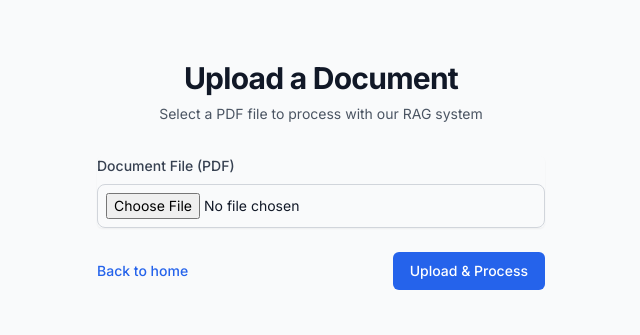
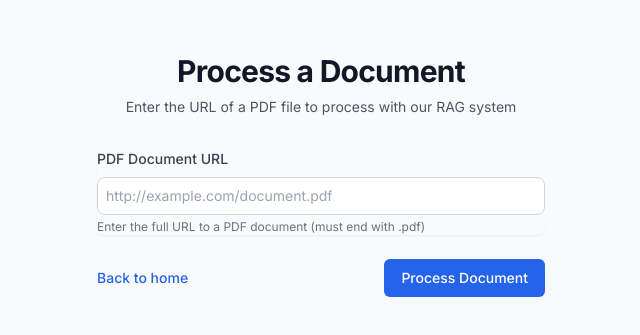
Before and after one commit to serabile/RagWebApp, a Next.js app: page /upload in a window 1280 px wide. Shown: the part 237-572 px from the top of the page, without its empty margins (319-959 px from the left). Built offline with nearby package versions, Linux system fonts and the light colour scheme.

Commit message:
add settings context and API endpoint configuration with dynamic fetching

```diff
--- a/app/api/answer/route.ts
+++ b/app/api/answer/route.ts
@@ -1,11 +1,33 @@
 import { NextRequest, NextResponse } from 'next/server';
+import { getDefaultApiUrl } from '@/lib/env';
+
+// Helper function to get API endpoint from cookie or use default
+function getRagServiceUrl(request: NextRequest): string {
+  // Try to get from cookies first
+  const settings = request.cookies.get('rag-app-settings')?.value;
+
+  if (settings) {
+    try {
+      const parsedSettings = JSON.parse(settings);
+      if (parsedSettings.apiEndpoint) {
+        return parsedSettings.apiEndpoint;
+      }
+    } catch (error) {
+      console.error('Failed to parse settings cookie', error);
+    }
+  }
+
+  // Use default from environment
+  return getDefaultApiUrl();
+}
 
 export async function POST(request: NextRequest) {
   try {
     const body = await request.json();
+    const serviceUrl = getRagServiceUrl(request);
 
-    // Forward the request to the actual RAG service
-    const response = await fetch('http://192.168.1.26:8000/answer', {
+    // Forward the request to the RAG service using the configured endpoint
+    const response = await fetch(`${serviceUrl}/answer`, {
       method: 'POST',
       headers: {
         'Content-Type': 'application/json',
--- a/app/api/processing/route.ts
+++ b/app/api/processing/route.ts
@@ -1,11 +1,33 @@
 import { NextRequest, NextResponse } from 'next/server';
+import { getDefaultApiUrl } from '@/lib/env';
+
+// Helper function to get API endpoint from cookie or use default
+function getRagServiceUrl(request: NextRequest): string {
+  // Try to get from cookies first
+  const settings = request.cookies.get('rag-app-settings')?.value;
+
+  if (settings) {
+    try {
+      const parsedSettings = JSON.parse(settings);
+      if (parsedSettings.apiEndpoint) {
+        return parsedSettings.apiEndpoint;
+      }
+    } catch (error) {
+      console.error('Failed to parse settings cookie', error);
+    }
+  }
+
+  // Use default from environment
+  return getDefaultApiUrl();
+}
 
 export async function POST(request: NextRequest) {
   try {
     const body = await request.json();
+    const serviceUrl = getRagServiceUrl(request);
 
-    // Forward the request to the actual RAG service
-    const response = await fetch('http://192.168.1.26:8000/processing', {
+    // Forward the request to the RAG service using the configured endpoint
+    const response = await fetch(`${serviceUrl}/processing`, {
       method: 'POST',
       headers: {
         'Content-Type': 'application/json',
--- a/app/layout.tsx
+++ b/app/layout.tsx
@@ -1,25 +1,26 @@
-import './globals.css'
-import { Inter } from 'next/font/google'
+import { Inter } from 'next/font/google';
+import './globals.css';
+import { SettingsProvider } from '@/contexts/SettingsContext';
 
-const inter = Inter({ subsets: ['latin'] })
+const inter = Inter({ subsets: ['latin'] });
 
 export const metadata = {
-  title: 'RagWebApp - Document Q&A Application',
-  description: 'Upload documents and ask questions using RAG technology',
-}
+  title: 'RAG Web App',
+  description: 'Process documents and chat with their content',
+};
 
 export default function RootLayout({
   children,
 }: {
-  children: React.ReactNode
+  children: React.ReactNode;
 }) {
   return (
     <html lang="en">
       <body className={inter.className}>
-        <main className="min-h-screen bg-gray-50">
+        <SettingsProvider>
           {children}
-        </main>
+        </SettingsProvider>
       </body>
     </html>
-  )
+  );
 }
--- a/app/page.tsx
+++ b/app/page.tsx
@@ -26,6 +26,12 @@ export default function Home() {
             Chat with Documents
           </Link>
         </div>
+
+        <div className="mt-4 text-center">
+          <Link href="/settings" className="text-sm text-blue-600 hover:text-blue-500">
+            Settings
+          </Link>
+        </div>
       </div>
     </div>
   );
--- /dev/null
+++ b/app/settings/page.tsx
@@ -0,0 +1,81 @@
+'use client';
+
+import { useState, useEffect } from 'react';
+import Link from 'next/link';
+import { useSettings } from '@/contexts/SettingsContext';
+import { getDefaultApiUrl } from '@/lib/env';
+
+export default function Settings() {
+  const { settings, updateSettings } = useSettings();
+  const [apiEndpoint, setApiEndpoint] = useState(settings.apiEndpoint);
+  const [isSaved, setIsSaved] = useState(false);
+
+  useEffect(() => {
+    // Reset apiEndpoint if settings change from elsewhere
+    setApiEndpoint(settings.apiEndpoint);
+  }, [settings.apiEndpoint]);
+
+  const handleSubmit = (e: React.FormEvent) => {
+    e.preventDefault();
+    updateSettings({ apiEndpoint });
+    setIsSaved(true);
+    setTimeout(() => setIsSaved(false), 2000);
+  };
+
+  return (
+    <div className="flex flex-col min-h-screen bg-gray-50">
+      <header className="bg-white shadow">
+        <div className="max-w-7xl mx-auto py-4 px-4 sm:px-6 lg:px-8 flex justify-between items-center">
+          <h1 className="text-xl font-semibold text-gray-900">Settings</h1>
+          <Link
+            href="/"
+            className="text-sm font-medium text-blue-600 hover:text-blue-500"
+          >
+            Back to Home
+          </Link>
+        </div>
+      </header>
+
+      <main className="flex-grow max-w-3xl mx-auto w-full p-6">
+        <div className="bg-white shadow rounded-lg p-6">
+          <h2 className="text-lg font-medium text-gray-900 mb-6">API Configuration</h2>
+
+          <form onSubmit={handleSubmit}>
+            <div className="mb-6">
+              <label htmlFor="apiEndpoint" className="block text-sm font-medium text-gray-700 mb-1">
+                API Endpoint URL
+              </label>
+              <input
+                type="url"
+                id="apiEndpoint"
+                value={apiEndpoint}
+                onChange={(e) => setApiEndpoint(e.target.value)}
+                className="w-full p-2 border border-gray-300 rounded-md focus:ring-blue-500 focus:border-blue-500"
+                placeholder={getDefaultApiUrl()}
+                required
+              />
+              <p className="mt-1 text-sm text-gray-500">
+                The base URL of your RAG service API (without trailing slash)
+              </p>
+            </div>
+
+            {isSaved && (
+              <div className="mb-6 p-2 bg-green-50 text-green-700 rounded border border-green-200">
+                Settings saved successfully!
+              </div>
+            )}
+
+            <div className="flex justify-end">
+              <button
+                type="submit"
+                className="px-4 py-2 bg-blue-600 text-white rounded-md hover:bg-blue-700 focus:outline-none focus:ring-2 focus:ring-blue-500 focus:ring-offset-2"
+              >
+                Save Settings
+              </button>
+            </div>
+          </form>
+        </div>
+      </main>
+    </div>
+  );
+}
--- a/app/upload/page.tsx
+++ b/app/upload/page.tsx
@@ -6,43 +6,35 @@ import Link from 'next/link';
 import { processDocument } from '@/lib/api-client';
 
 export default function Upload() {
-  const [file, setFile] = useState<File | null>(null);
-  const [uploading, setUploading] = useState(false);
+  const [fileUrl, setFileUrl] = useState<string>('');
   const [processing, setProcessing] = useState(false);
   const [error, setError] = useState<string | null>(null);
   const [success, setSuccess] = useState(false);
   const router = useRouter();
 
-  const handleFileChange = (e: React.ChangeEvent<HTMLInputElement>) => {
-    if (e.target.files && e.target.files[0]) {
-      setFile(e.target.files[0]);
-      setError(null);
-    }
+  const handleUrlChange = (e: React.ChangeEvent<HTMLInputElement>) => {
+    setFileUrl(e.target.value);
+    setError(null);
   };
 
   const handleSubmit = async (e: React.FormEvent) => {
     e.preventDefault();
-    if (!file) {
-      setError('Please select a file');
+    if (!fileUrl.trim()) {
+      setError('Please enter a PDF URL');
       return;
     }
 
-    setUploading(true);
+    // Validate if it looks like a PDF URL
+    if (!fileUrl.toLowerCase().endsWith('.pdf')) {
+      setError('URL must point to a PDF file');
+      return;
+    }
+
     setError(null);
+    setProcessing(true);
 
     try {
-      // For demo purposes, we'll simulate uploading to a server
-      // In a real app, you would upload the file to your server
-      await new Promise(resolve => setTimeout(resolve, 1500));
-
-      // Simulate the file being available at the URL
-      const fileUrl = `http://192.168.1.26/${file.name}`;
-
-      // Process the file with the RAG service
-      setUploading(false);
-      setProcessing(true);
-
-      // Use the processDocument function from api-client.ts
+      // Process the file with the RAG service using the direct URL
       const result = await processDocument(fileUrl);
 
       if (result.processing_time && result.processing_time.doc_processing_response_info === 'Succeed') {
@@ -67,27 +59,32 @@ export default function Upload() {
       <div className="w-full max-w-md space-y-8">
         <div>
           <h2 className="mt-6 text-center text-3xl font-bold tracking-tight text-gray-900">
-            Upload a Document
+            Process a Document
           </h2>
           <p className="mt-2 text-center text-sm text-gray-600">
-            Select a PDF file to process with our RAG system
+            Enter the URL of a PDF file to process with our RAG system
           </p>
         </div>
 
         <form className="mt-8 space-y-6" onSubmit={handleSubmit}>
           <div className="rounded-md shadow-sm">
             <div className="mb-4">
-              <label htmlFor="file-upload" className="block text-sm font-medium text-gray-700">
-                Document File (PDF)
+              <label htmlFor="pdf-url" className="block text-sm font-medium text-gray-700">
+                PDF Document URL
               </label>
               <input
-                id="file-upload"
-                name="file"
-                type="file"
-                accept=".pdf"
-                onChange={handleFileChange}
-                className="mt-2 block w-full text-sm text-gray-900 border border-gray-300 rounded-lg cursor-pointer bg-gray-50 focus:outline-none p-2"
+                id="pdf-url"
+                name="pdfUrl"
+                type="url"
+                placeholder="http://example.com/document.pdf"
+                value={fileUrl}
+                onChange={handleUrlChange}
+                className="mt-2 block w-full text-sm text-gray-900 border border-gray-300 rounded-lg focus:ring-blue-500 focus:border-blue-500 p-2"
+                required
               />
+              <p className="mt-1 text-xs text-gray-500">
+                Enter the full URL to a PDF document (must end with .pdf)
+              </p>
             </div>
           </div>
 
@@ -113,14 +110,14 @@ export default function Upload() {
 
             <button
               type="submit"
-              disabled={uploading || processing || success}
+              disabled={processing || success}
               className={`group relative flex w-auto justify-center rounded-md border border-transparent py-2 px-4 text-sm font-medium text-white ${
-                uploading || processing || success
+                processing || success
                   ? 'bg-gray-400 cursor-not-allowed'
                   : 'bg-blue-600 hover:bg-blue-700 focus:outline-none focus:ring-2 focus:ring-blue-500 focus:ring-offset-2'
               }`}
             >
-              {uploading ? 'Uploading...' : processing ? 'Processing...' : 'Upload & Process'}
+              {processing ? 'Processing...' : 'Process Document'}
             </button>
           </div>
         </form>
--- /dev/null
+++ b/contexts/SettingsContext.tsx
@@ -0,0 +1,64 @@
+'use client';
+
+import React, { createContext, useContext, useState, useEffect } from 'react';
+import { getDefaultApiUrl } from '@/lib/env';
+
+interface Settings {
+  apiEndpoint: string;
+}
+
+const defaultSettings: Settings = {
+  apiEndpoint: getDefaultApiUrl(),
+};
+
+interface SettingsContextType {
+  settings: Settings;
+  updateSettings: (newSettings: Partial<Settings>) => void;
+}
+
+const SettingsContext = createContext<SettingsContextType | undefined>(undefined);
+
+export const useSettings = () => {
+  const context = useContext(SettingsContext);
+  if (context === undefined) {
+    throw new Error('useSettings must be used within a SettingsProvider');
+  }
+  return context;
+};
+
+export const SettingsProvider = ({ children }: { children: React.ReactNode }) => {
+  const [settings, setSettings] = useState<Settings>(defaultSettings);
+
+  useEffect(() => {
+    // Load settings from localStorage on mount
+    if (typeof window !== 'undefined') {
+      const savedSettings = localStorage.getItem('rag-app-settings');
+      if (savedSettings) {
+        try {
+          setSettings(JSON.parse(savedSettings));
+        } catch (error) {
+          console.error('Failed to parse saved settings', error);
+        }
+      }
+    }
+  }, []);
+
+  const updateSettings = (newSettings: Partial<Settings>) => {
+    setSettings(prevSettings => {
+      const updatedSettings = { ...prevSettings, ...newSettings };
+
+      // Save to localStorage
+      if (typeof window !== 'undefined') {
+        localStorage.setItem('rag-app-settings', JSON.stringify(updatedSettings));
+      }
+
+      return updatedSettings;
+    });
+  };
+
+  return (
+    <SettingsContext.Provider value={{ settings, updateSettings }}>
+      {children}
+    </SettingsContext.Provider>
+  );
+};
--- a/lib/api-client.ts
+++ b/lib/api-client.ts
@@ -1,6 +1,6 @@
-// Instead of using absolute URLs with the RAG service IP,
-// use relative URLs to our Next.js API routes
+import { Settings } from '@/types/settings';
 
+// Types for responses
 export interface ProcessingResponse {
   processing_time: {
     doc_processing_load_time: number;
@@ -21,8 +21,32 @@ export interface AnswerResponse {
   };
 }
 
+// Helper function to get API endpoint from settings or use default
+function getApiEndpoint(): string {
+  if (typeof window === 'undefined') {
+    return '/api'; // Default for server-side
+  }
+
+  // Try to get from localStorage
+  try {
+    const savedSettings = localStorage.getItem('rag-app-settings');
+    if (savedSettings) {
+      const settings = JSON.parse(savedSettings);
+      if (settings.apiEndpoint) {
+        return '/api'; // Always use API routes
+      }
+    }
+  } catch (error) {
+    console.error('Failed to parse saved settings', error);
+  }
+
+  return '/api'; // Default fallback
+}
+
 export async function processDocument(fileUrl: string): Promise<ProcessingResponse> {
-  const response = await fetch(`/api/processing`, {
+  const apiBase = getApiEndpoint();
+
+  const response = await fetch(`${apiBase}/processing`, {
     method: 'POST',
     headers: {
       'Content-Type': 'application/json',
@@ -40,7 +64,9 @@ export async function processDocument(fileUrl: string): Promise<ProcessingRespon
 }
 
 export async function getAnswer(query: string, prompt: string): Promise<AnswerResponse> {
-  const response = await fetch(`/api/answer`, {
+  const apiBase = getApiEndpoint();
+
+  const response = await fetch(`${apiBase}/answer`, {
     method: 'POST',
     headers: {
       'Content-Type': 'application/json',
--- /dev/null
+++ b/lib/env.ts
@@ -0,0 +1,6 @@
+export const getDefaultApiUrl = (): string => {
+  if (typeof process !== 'undefined' && process.env.NEXT_PUBLIC_DEFAULT_API_URL) {
+    return process.env.NEXT_PUBLIC_DEFAULT_API_URL;
+  }
+  return 'http://localhost:8000'; // Fallback
+};
--- a/lib/storage.ts
+++ b/lib/storage.ts
@@ -2,6 +2,12 @@ type Message = {
   role: 'user' | 'assistant';
   content: string;
   timestamp: Date;
+  metrics?: {
+    similarity_database_search_sec: number;
+    llm_response_sec: number;
+    total_time_sec: number;
+  };
+  source?: string;
 };
 
 const STORAGE_KEY = 'rag-chat-history';
--- /dev/null
+++ b/types/settings.ts
@@ -0,0 +1,3 @@
+export interface Settings {
+  apiEndpoint: string;
+}
```
Also changed, not shown: app/chat/page.tsx (+46 -2 lines), 1 other file (tests, documents, lock files or other folders).
